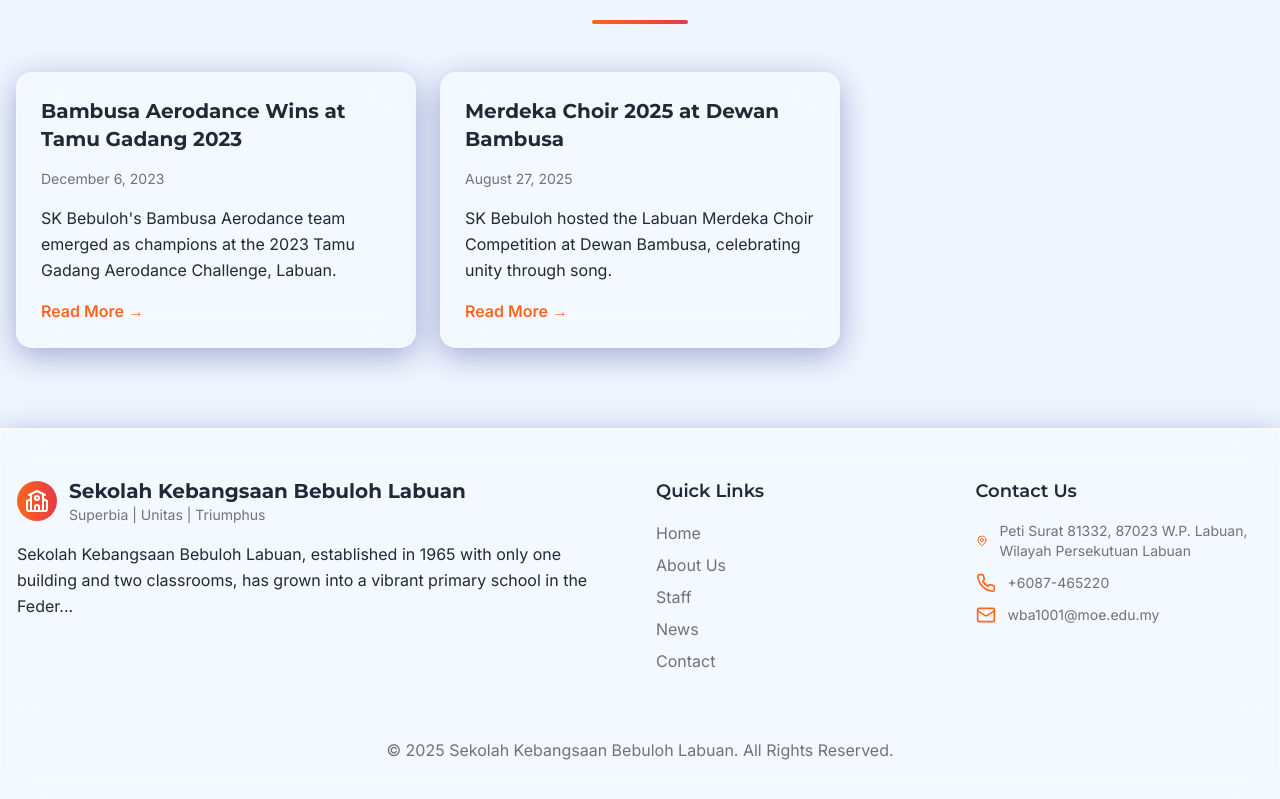
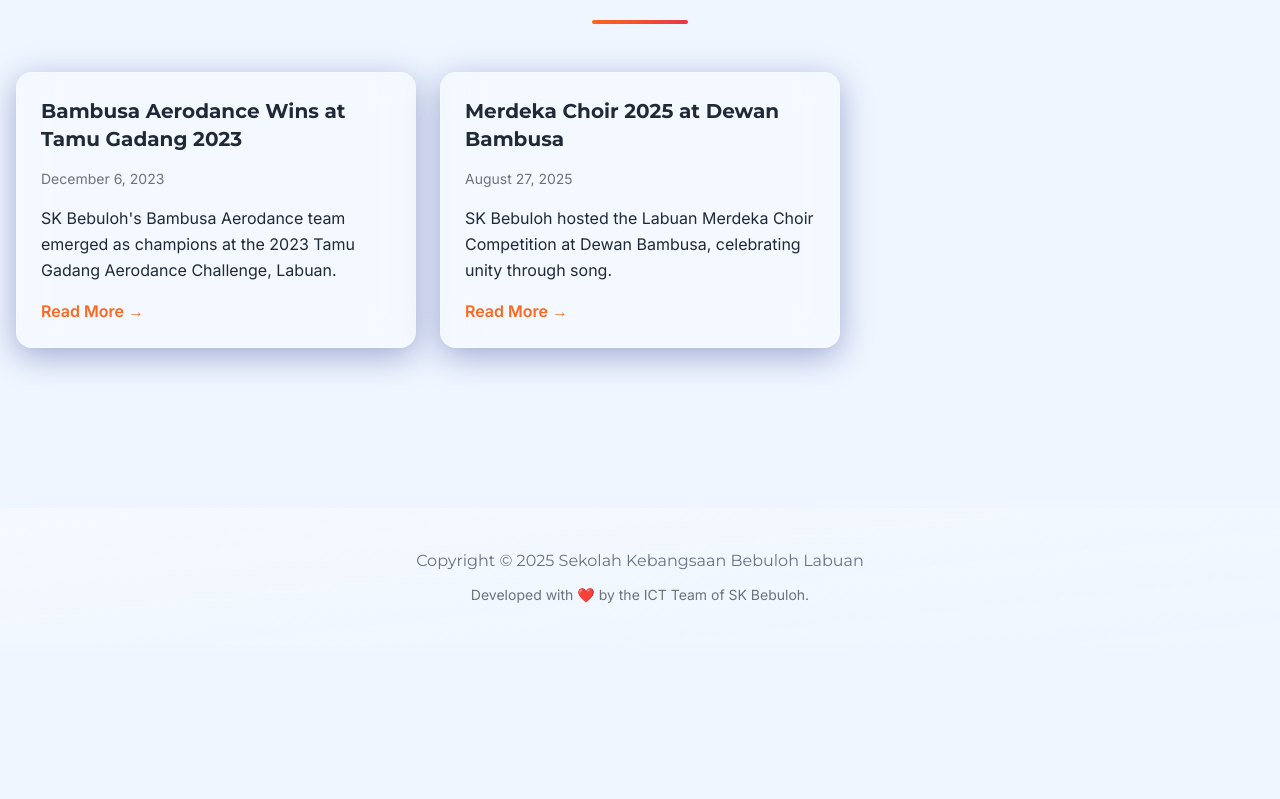
Before and after one commit to ngalang290898-svg/sk-bebuloh-website_update, a Next.js app: page / in a window 1280 px wide. Shown: the part 2505-3304 px from the top of the page. After the commit the page ends 3150 px from the top, so only its background shows below. Built offline with nearby package versions, Linux system fonts and the light colour scheme.

Commit message:
Update Footer.tsx

```diff
--- a/components/Footer.tsx
+++ b/components/Footer.tsx
@@ -1,100 +1,23 @@
-'use client';
-import { motion } from 'framer-motion';
-import { useLanguage } from '@/lib/i18n';
-import { School, Mail, Phone, MapPin } from 'lucide-react';
-import homepageContentEN from '@/data/homepage-content-en.json';
-import homepageContentMS from '@/data/homepage-content-ms.json';
+"use client";
+
+import { useLanguage } from "@/lib/i18n";
 
 export default function Footer() {
   const { language } = useLanguage();
-  const content = language === 'ms' ? homepageContentMS : homepageContentEN;
-
-  const currentYear = new Date().getFullYear();
 
   return (
-    <footer className="glass-effect border-t border-glass-border">
-      <div className="container mx-auto px-4 py-12">
-        <div className="grid md:grid-cols-4 gap-8">
-          {/* School Info */}
-          <motion.div
-            initial={{ opacity: 0, y: 20 }}
-            whileInView={{ opacity: 1, y: 0 }}
-            viewport={{ once: true }}
-            className="md:col-span-2"
-          >
-            <div className="flex items-center space-x-3 mb-4">
-              <div className="w-10 h-10 bg-gradient-to-r from-primary to-accent-red rounded-full flex items-center justify-center">
-                <School className="w-6 h-6 text-white" />
-              </div>
-              <div>
-                <h3 className="font-montserrat font-bold text-xl text-text-primary">
-                  {content.school_name}
-                </h3>
-                <p className="text-text-secondary text-sm">{content.motto}</p>
-              </div>
-            </div>
-            <p className="text-text-primary leading-relaxed mb-4">
-              {content.overview.substring(0, 150)}...
-            </p>
-          </motion.div>
-
-          {/* Quick Links */}
-          <motion.div
-            initial={{ opacity: 0, y: 20 }}
-            whileInView={{ opacity: 1, y: 0 }}
-            viewport={{ once: true }}
-            transition={{ delay: 0.1 }}
-          >
-            <h4 className="font-montserrat font-semibold text-lg text-text-primary mb-4">
-              {language === 'ms' ? 'Pautan Pantas' : 'Quick Links'}
-            </h4>
-            <ul className="space-y-2">
-              <li><a href="/" className="text-text-secondary hover:text-primary transition-colors">{language === 'ms' ? 'Laman Utama' : 'Home'}</a></li>
-              <li><a href="/about" className="text-text-secondary hover:text-primary transition-colors">{language === 'ms' ? 'Tentang Kami' : 'About Us'}</a></li>
-              <li><a href="/staff" className="text-text-secondary hover:text-primary transition-colors">{language === 'ms' ? 'Staf' : 'Staff'}</a></li>
-              <li><a href="/news" className="text-text-secondary hover:text-primary transition-colors">{language === 'ms' ? 'Berita' : 'News'}</a></li>
-              <li><a href="/contact" className="text-text-secondary hover:text-primary transition-colors">{language === 'ms' ? 'Hubungi' : 'Contact'}</a></li>
-            </ul>
-          </motion.div>
-
-          {/* Contact Info */}
-          <motion.div
-            initial={{ opacity: 0, y: 20 }}
-            whileInView={{ opacity: 1, y: 0 }}
-            viewport={{ once: true }}
-            transition={{ delay: 0.2 }}
-          >
-            <h4 className="font-montserrat font-semibold text-lg text-text-primary mb-4">
-              {language === 'ms' ? 'Hubungi Kami' : 'Contact Us'}
-            </h4>
-            <div className="space-y-3">
-              <div className="flex items-center space-x-3">
-                <MapPin className="w-5 h-5 text-primary" />
-                <span className="text-text-secondary text-sm">{content.contact.address}</span>
-              </div>
-              <div className="flex items-center space-x-3">
-                <Phone className="w-5 h-5 text-primary" />
-                <span className="text-text-secondary text-sm">{content.contact.phone}</span>
-              </div>
-              <div className="flex itemsCenter space-x-3">
-                <Mail className="w-5 h-5 text-primary" />
-                <span className="text-text-secondary text-sm">{content.contact.email}</span>
-              </div>
-            </div>
-          </motion.div>
-        </div>
-
-        {/* Bottom Bar */}
-        <motion.div
-          initial={{ opacity: 0 }}
-          whileInView={{ opacity: 1 }}
-          viewport={{ once: true }}
-          className="border-t border-glass-border mt-8 pt-8 text-center"
-        >
-          <p className="text-text-secondary">
-            © {currentYear} {content.school_name}. {language === 'ms' ? 'Hak Cipta Terpelihara' : 'All Rights Reserved'}.
-          </p>
-        </motion.div>
+    <footer className="bg-gradient-to-br from-glass-white to-pastel-bg text-text-secondary py-10 mt-20 border-t border-glass-border">
+      <div className="container mx-auto px-4 text-center space-y-3">
+        <p className="font-montserrat text-base">
+          {language === "ms"
+            ? "Hak Cipta © 2025 Sekolah Kebangsaan Bebuloh Labuan"
+            : "Copyright © 2025 Sekolah Kebangsaan Bebuloh Labuan"}
+        </p>
+        <p className="text-sm">
+          {language === "ms"
+            ? "Dibangunkan dengan ❤️ oleh pasukan ICT SK Bebuloh."
+            : "Developed with ❤️ by the ICT Team of SK Bebuloh."}
+        </p>
       </div>
     </footer>
   );
```
